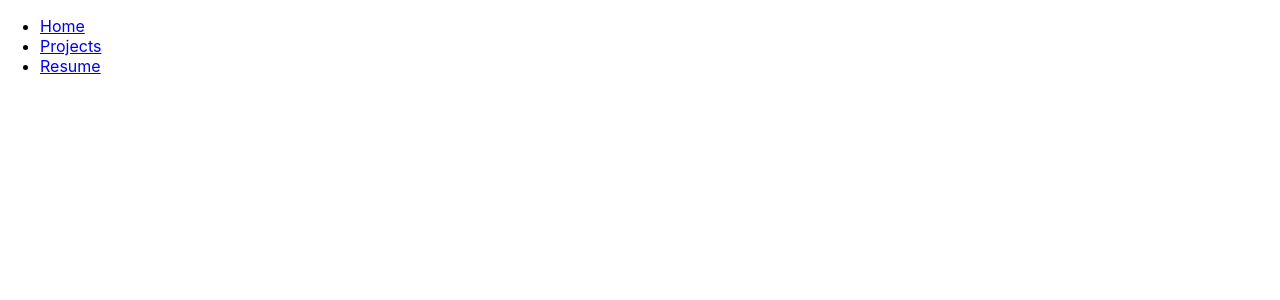
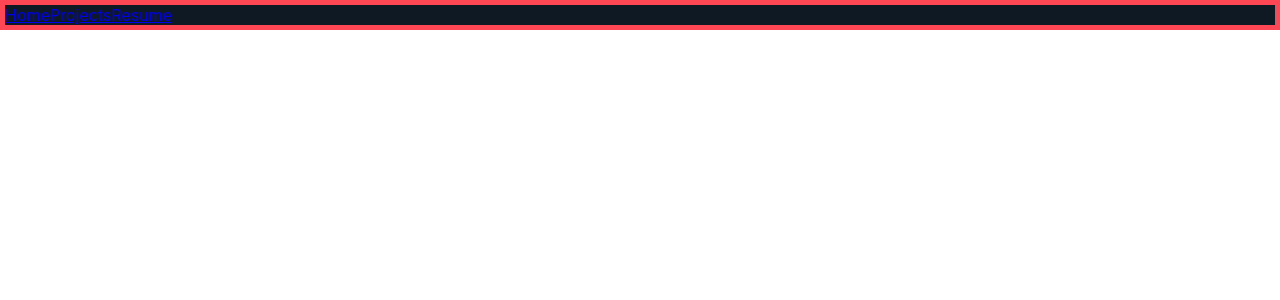
Before and after one commit to ralhuang/ralhuang.github.io.test, a React (Create React App) app: page / in a window 1280 px wide. Shown: the top 300 px of the page. Built offline with nearby package versions, Linux system fonts and the light colour scheme.

Commit message:
started working on navbar

```diff
--- a/src/App.css
+++ b/src/App.css
@@ -36,3 +36,8 @@
     transform: rotate(360deg);
   }
 }
+
+.topnav {
+  border: #FF4655 solid 5px;
+  background-color: #0f1923;
+}
--- a/src/App.js
+++ b/src/App.js
@@ -12,19 +12,21 @@ import {
 function App() {
   return (
     <Router>
-      <div>
-      <ul>
-        <li>
+      <div class="topnav">
+        <div class="buttons">
+
+        </div>
+
           <Link to="/">Home</Link>
-        </li>
-        <li>
+
           <Link to="/projects">Projects</Link>
-        </li>
-        <li>
+
           <Link to="/resume">Resume</Link>
-        </li>
-      </ul>
-    </div>
+
+      </div>
+      <div class="content">
+
+      </div>
     </Router>
   );
 }
```
Also changed, not shown: src/components/menubutton.css (added, +30 -0 lines), src/components/menubutton.js (added, +18 -0 lines).
